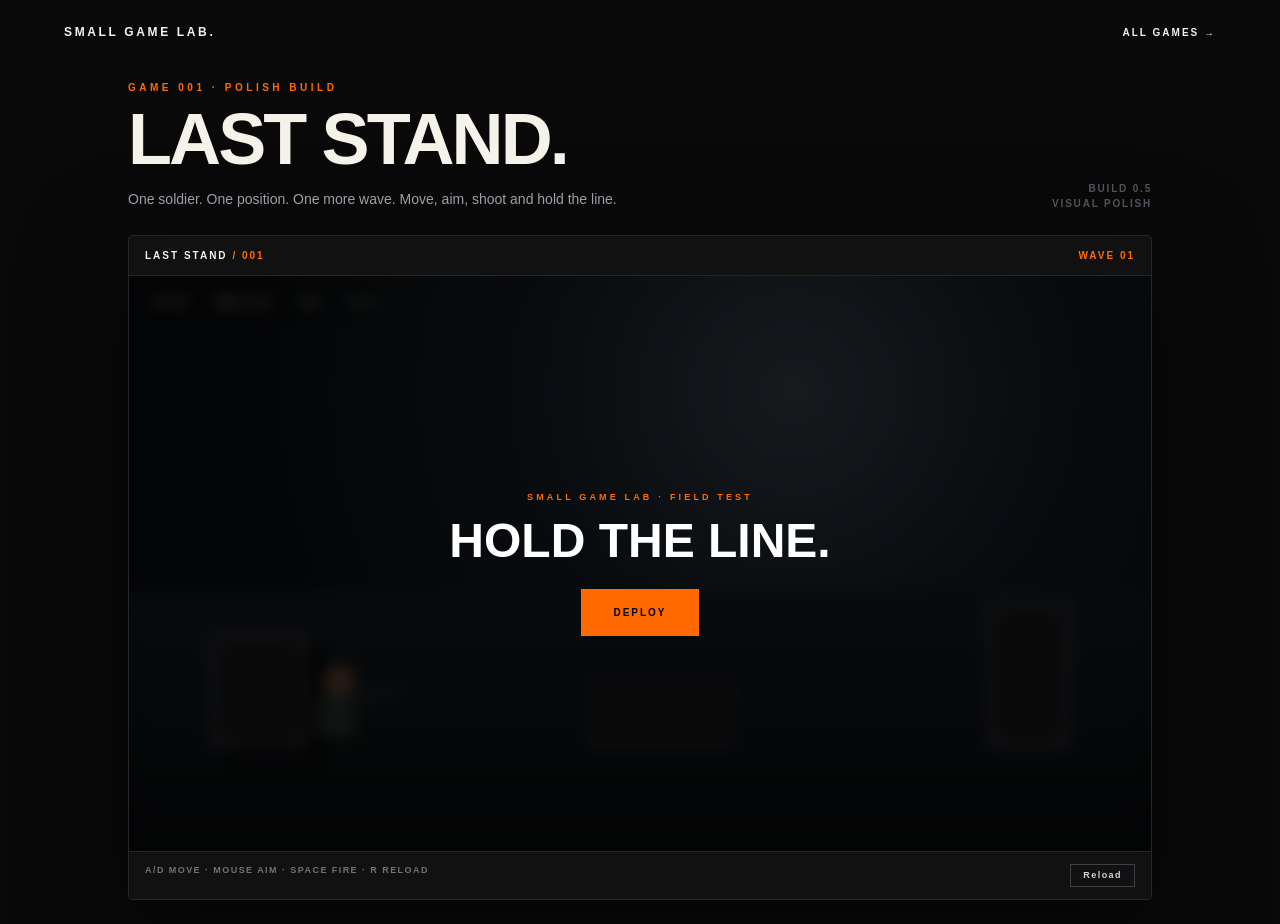
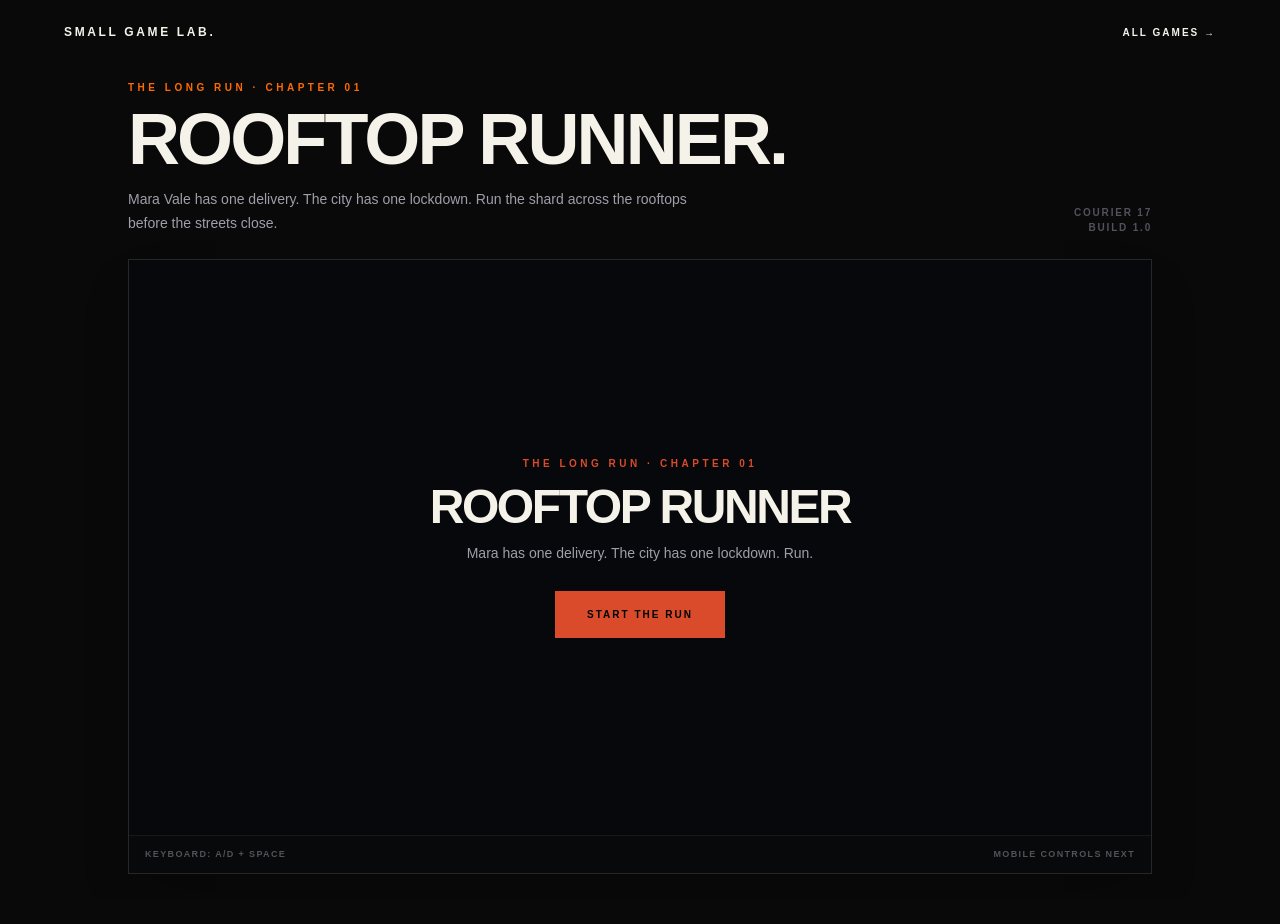
Before and after one commit to jasb-to/smallgamelab, a Next.js app: page /games/last-stand in a window 1280 px wide. After the commit the page ends 898 px from the top, so only its background shows below. Built offline with nearby package versions, Linux system fonts and the light colour scheme.

Commit message:
feat: replace Game 001 with Mara Rooftop Runner

```diff
--- a/app/games/last-stand/page.tsx
+++ b/app/games/last-stand/page.tsx
@@ -1,6 +1,6 @@
 import Link from "next/link";
-import LastStandGame from "../../../components/last-stand-polished";
+import RooftopRunner from "../../../components/rooftop-runner";
 
 export default function LastStandPage() {
-  return <main className="min-h-screen bg-[#090909] px-4 py-6 text-[#f5f2ea] md:px-8"><div className="mx-auto max-w-6xl"><header className="flex items-center justify-between"><Link href="/" className="text-xs font-black uppercase tracking-[0.22em]">Small Game Lab.</Link><Link href="/games" className="text-[10px] font-black uppercase tracking-[0.2em] text-zinc-500 hover:text-white">All games →</Link></header><section className="mx-auto mt-10 max-w-5xl"><div className="mb-6 flex flex-col justify-between gap-4 md:flex-row md:items-end"><div><p className="text-[10px] font-black uppercase tracking-[0.35em] text-orange-500">GAME 001 · POLISH BUILD</p><h1 className="mt-2 text-5xl font-black uppercase tracking-[-0.04em] md:text-7xl">Last Stand.</h1><p className="mt-3 max-w-xl text-sm leading-6 text-zinc-400">One soldier. One position. One more wave. Move, aim, shoot and hold the line.</p></div><div className="text-left text-[10px] font-black uppercase tracking-[0.18em] text-zinc-600 md:text-right">Build 0.5<br/>Visual polish</div></div><LastStandGame/></section></div></main>;
+  return <main className="min-h-screen bg-[#090909] px-4 py-6 text-[#f5f2ea] md:px-8"><div className="mx-auto max-w-6xl"><header className="flex items-center justify-between"><Link href="/" className="text-xs font-black uppercase tracking-[0.22em]">Small Game Lab.</Link><Link href="/games" className="text-[10px] font-black uppercase tracking-[0.2em] text-zinc-500 hover:text-white">All games →</Link></header><section className="mx-auto mt-10 max-w-5xl"><div className="mb-6 flex flex-col justify-between gap-4 md:flex-row md:items-end"><div><p className="text-[10px] font-black uppercase tracking-[0.35em] text-orange-500">THE LONG RUN · CHAPTER 01</p><h1 className="mt-2 text-5xl font-black uppercase tracking-[-0.04em] md:text-7xl">Rooftop Runner.</h1><p className="mt-3 max-w-xl text-sm leading-6 text-zinc-400">Mara Vale has one delivery. The city has one lockdown. Run the shard across the rooftops before the streets close.</p></div><div className="text-left text-[10px] font-black uppercase tracking-[0.18em] text-zinc-600 md:text-right">Courier 17<br/>Build 1.0</div></div><RooftopRunner/></section></div></main>;
 }
```
